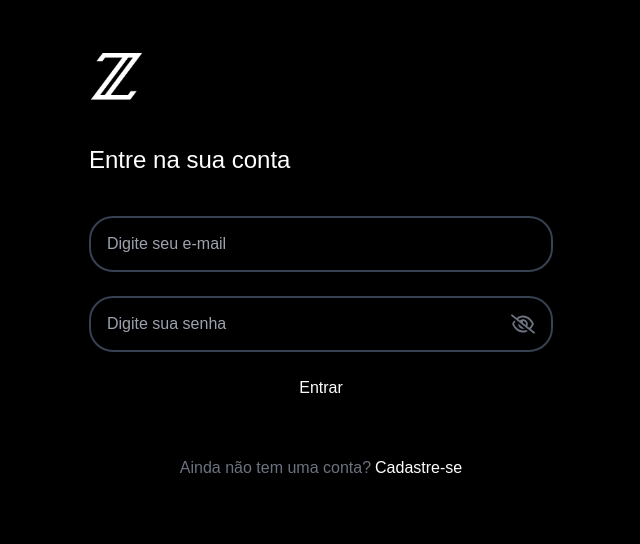
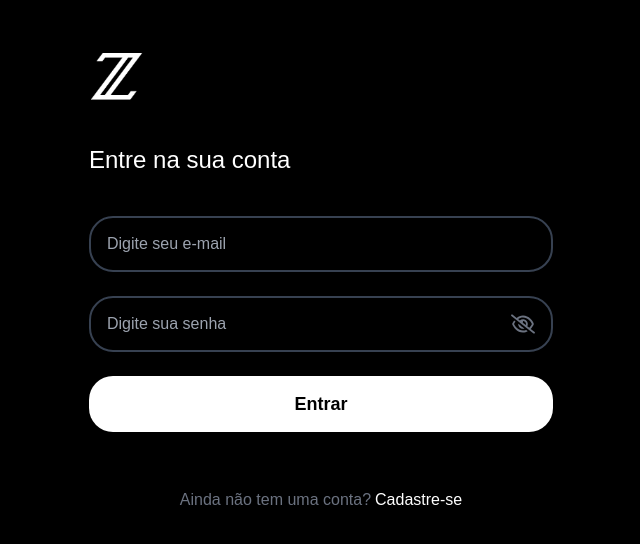
Before and after one commit to LucasAlvaresA/Z, a Next.js app: page /signin in a window 1280 px wide. Shown: the top 544 px of the page, without its empty margins (319-959 px from the left). Built offline with nearby package versions, Linux system fonts and the light colour scheme.

Commit message:
feat: create button component

```diff
--- a/src/components/auth/signin-form.tsx
+++ b/src/components/auth/signin-form.tsx
@@ -3,6 +3,7 @@
 import { useRouter } from "next/navigation";
 import { useState } from "react";
 import { Input } from "../ui/input";
+import { Button } from "../ui/button";
 
 export const SignInForm = () => {
     const router = useRouter();
@@ -26,8 +27,7 @@
                 onChange={(text) => setPasswordField(text)}
                 password
             />
-
-            <button onClick={handleEnterButton}>Entrar</button>
+            <Button onClick={handleEnterButton} label="Entrar" size={1} />
         </>
     );
 };
--- /dev/null
+++ b/src/components/ui/button.tsx
@@ -0,0 +1,20 @@
+type Props = {
+    label: string;
+    onClick?: () => void;
+    size: 1 | 2 | 3;
+};
+
+export const Button = ({ label, onClick, size }: Props) => {
+    return (
+        <div
+            onClick={onClick}
+            className={`flex justify-center items-center cursor-pointer bg-white text-black font-bold rounded-3xl
+                ${size === 1 && "h-14 text-lg"}
+                ${size === 2 && "h-10 text-md"}
+                ${size === 3 && "h-7 text-xs"}
+                `}
+        >
+            {label}
+        </div>
+    );
+};
```
